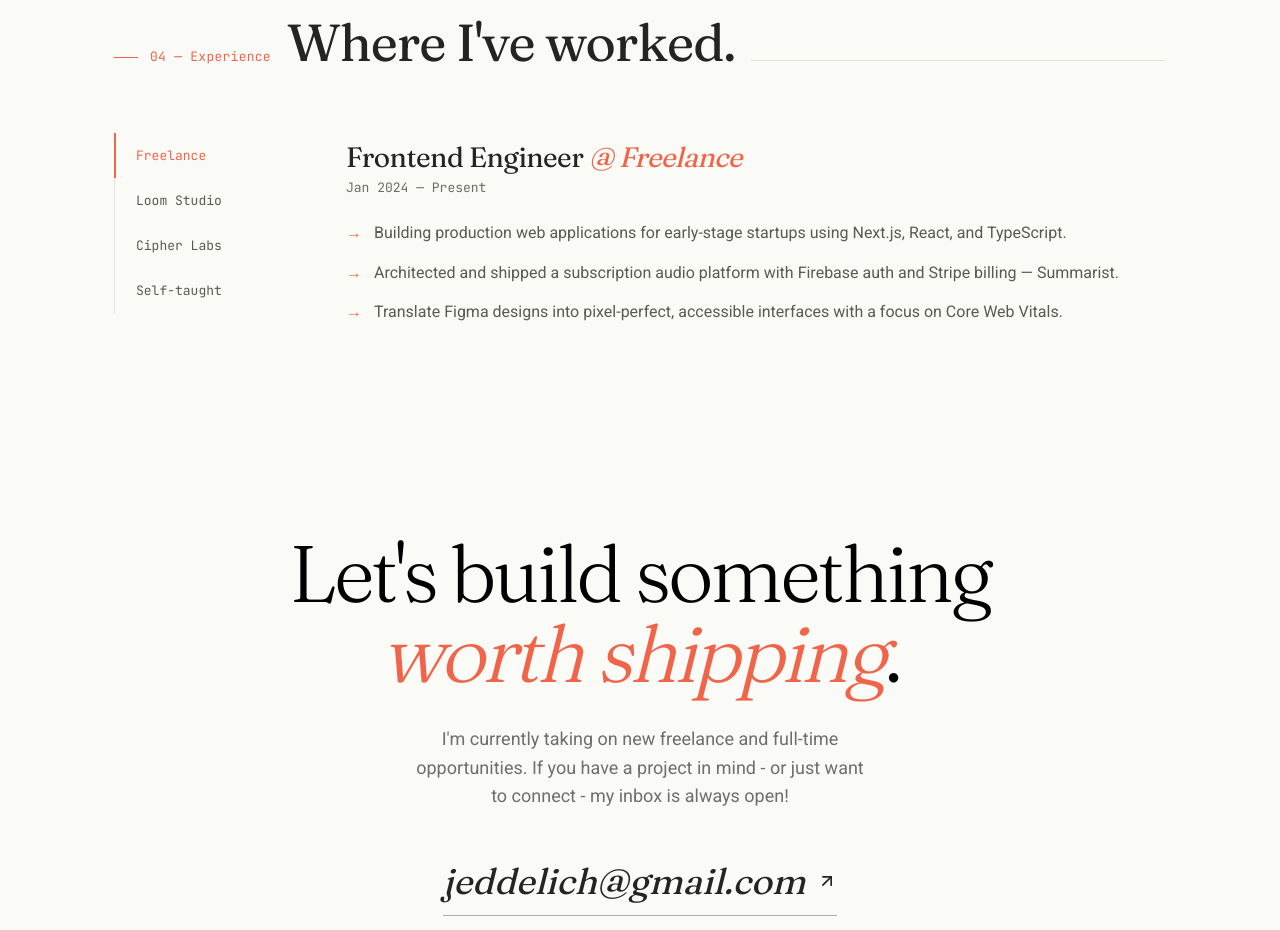
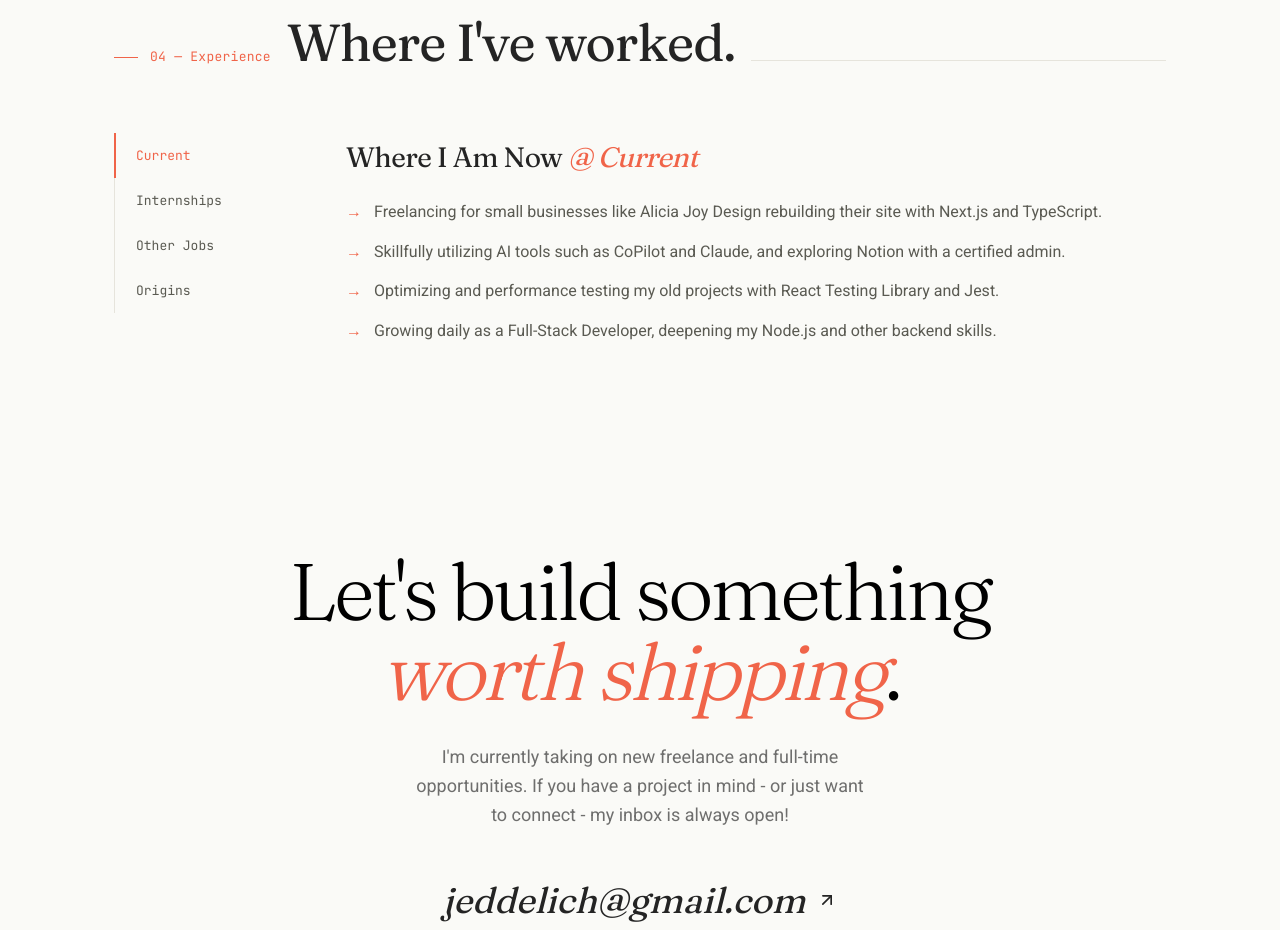
Before and after one commit to jeddelich/next-portfolio, a Next.js app: page / in a window 1280 px wide. Shown: the part 4040-4970 px from the top of the page. Built offline with nearby package versions, Linux system fonts and the light colour scheme.

Commit message:
chore: update experience data

```diff
--- a/components/experience/experience.module.css
+++ b/components/experience/experience.module.css
@@ -36,9 +36,9 @@
   border-bottom: none;
 }
 
- .expTab:hover {
-    color: var(--fg);
-    background: var(--color-light);
+.expTab:hover {
+  color: var(--color-dark);
+  background: var(--color-light);
 }
 
 .expTabActive {
@@ -110,7 +110,17 @@
   color: rgba(255, 255, 255, 0.72);
 }
 
+:global(.dark-theme) .expTab:hover {
+  color: var(--color-light);
+  background: #2a2a2a;
+}
+
 :global(.dark-theme) .expTabActive {
+  background: #232323;
+}
+
+:global(.dark-theme) .expTabActive:hover {
+  color: rgba(255, 255, 255, 0.72);
   background: #232323;
 }
 
--- a/data/experience.ts
+++ b/data/experience.ts
@@ -1,49 +1,47 @@
 export type ExperienceItem = {
   role: string;
-  company: string;
-  period: string;
+  company?: string;
+  period?: string;
   bullets: string[];
 };
 
 const experience: ExperienceItem[] = [
   {
-    role: "Frontend Engineer",
-    company: "Freelance",
-    period: "Jan 2024 — Present",
+    role: "Where I Am Now",
+    company: "Current",
     bullets: [
-      "Building production web applications for early-stage startups using Next.js, React, and TypeScript.",
-      "Architected and shipped a subscription audio platform with Firebase auth and Stripe billing — Summarist.",
-      "Translate Figma designs into pixel-perfect, accessible interfaces with a focus on Core Web Vitals.",
+      "Freelancing for small businesses like Alicia Joy Design rebuilding their site with Next.js and TypeScript.",
+      "Skillfully utilizing AI tools such as CoPilot and Claude, and exploring Notion with a certified admin.",
+      "Optimizing and performance testing my old projects with React Testing Library and Jest.",
+      "Growing daily as a Full-Stack Developer, deepening my Node.js and other backend skills.",
     ],
   },
   {
-    role: "Frontend Developer",
-    company: "Loom Studio",
-    period: "Jun 2022 — Dec 2023",
+    role: "My Return To Tech",
+    company: "Internships",
     bullets: [
-      "Owned the design system migration from styled-components to Tailwind, cutting bundle size 38%.",
-      "Built reusable component primitives (modals, toasts, comboboxes) used across 4 product surfaces.",
-      "Mentored two junior developers through pair-programming and weekly code review sessions.",
+      "At Skinstric.ai, I shipped a real-time AI skincare analysis platform with React, Next.js, and Typescript.",
+      "I worked with Figma translating the designs into responsive UI/UX and key features assisting the pipeline.",
+      "Thrived in a git environment, with PR reviews, and best practices while working on products for FES.",
     ],
   },
   {
-    role: "Junior Developer",
-    company: "Cipher Labs",
-    period: "Aug 2020 — May 2022",
+    role: "Then Continued",
+    company: "Other Jobs",
     bullets: [
-      "Shipped landing pages, marketing sites, and internal tools using React and Next.js.",
-      "Worked closely with designers to refine animation, micro-interactions, and accessibility patterns.",
-      "Set up CI/CD pipelines and Lighthouse performance budgets for the marketing team.",
+      "I worked on a sailboat named Renewal for two years teaching students technical nautical terms.",
+      "Traveled to 35+ countries, attending conferences, counseling MKs, and exploring the world!",
+      "For four years as Pastoral Assistant, I planned and led meetings on a weekly basis.",
+      "Refereed multiple sports, developing my communication and decision-making under pressure."
     ],
   },
   {
-    role: "Becoming a developer",
-    company: "Self-taught",
-    period: "2018 — 2020",
+    role: "How My Journey Started",
+    company: "Origins",
     bullets: [
-      "Pivoted into engineering through self-directed study, freeCodeCamp, and weekend projects.",
-      "Built dozens of throwaway side projects to internalize JavaScript fundamentals and the DOM.",
-      "Open-sourced first npm package — a small accessibility helper for keyboard focus rings.",
+      "As a high schooler, spent countless hours learning and building JavaScript projects on Khan Academy.",
+      "Then worked under Udacity to pick up two nanodegrees in programming and business analytics.",
+      "Eventually became proficient in React, Next.js, and TypeScript, earning my certificate from FES.",
     ],
   },
 ];
```
